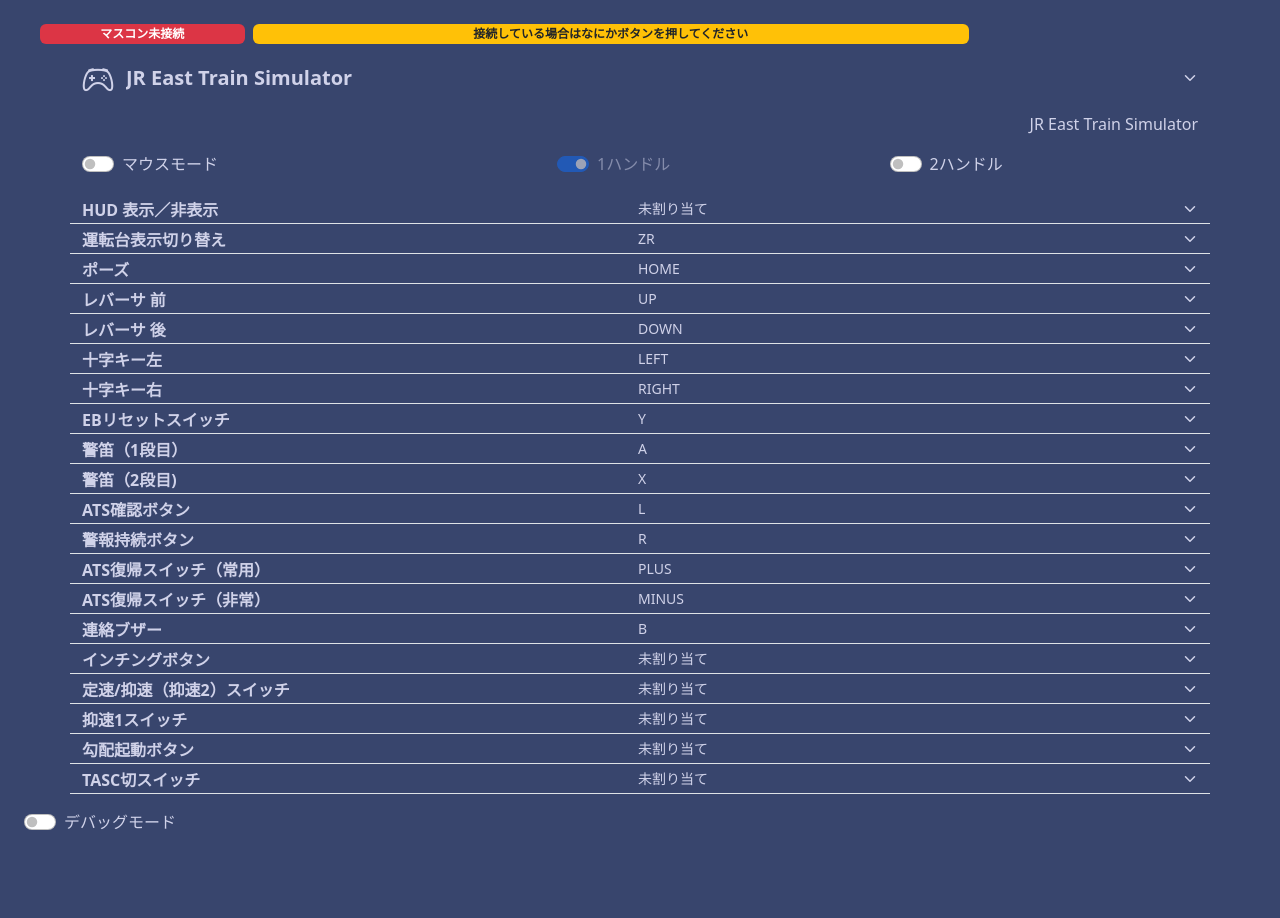
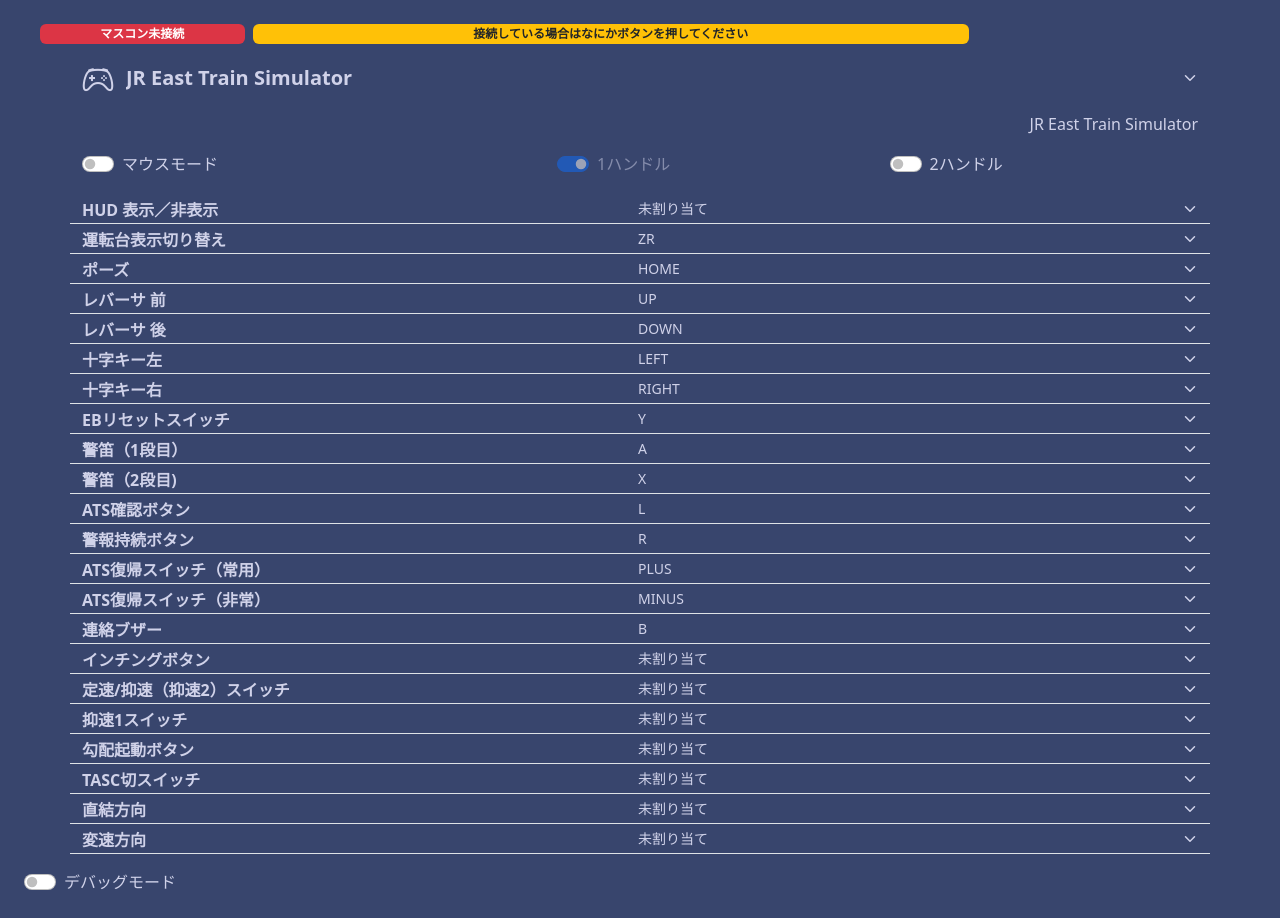
Before and after one commit to karasugawasu/zuiki-onehandle-mascon-converter, a Vue app: page / in a window 1280 px wide. Before the commit the page ends 858 px from the top, so only its background shows below. Built offline with nearby package versions, Linux system fonts and the light colour scheme.

Commit message:
Update R・Fキーの割り当てを追加 (jrets)
新たに実装された「R (直結方向)」、「F (変速方向)」キーの割り当てを追加

```diff
--- a/src-tauri/tauri.conf.json
+++ b/src-tauri/tauri.conf.json
@@ -62,7 +62,7 @@
     "windows": [
       {
         "fullscreen": false,
-        "height": 860,
+        "height": 920,
         "resizable": true,
         "title": "ZUIKI 電GOコントローラー コンバーター",
         "width": 600
--- a/src/config.js
+++ b/src/config.js
@@ -82,6 +82,14 @@
                 },
                 T: {
                     desc: "TASC切スイッチ",
+                    bind: ""
+                },
+                R: {
+                    desc: "直結方向",
+                    bind: ""
+                },
+                F: {
+                    desc: "変速方向",
                     bind: ""
                 },
                 Z: {
```
